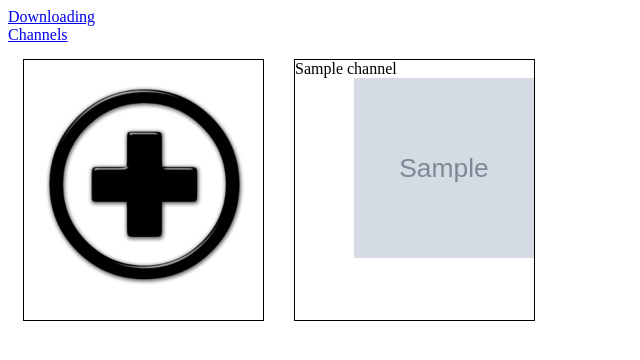
After one commit to leonardola/pythonYoutubeFinder, a Flask app: page /channels in a window 1280 px wide. The commit adds this page. Shown: the top 360 px of the page, without its empty margins (0-640 px from the left). Run offline with Flask 2, Linux system fonts and the light colour scheme; grey boxes marked "Sample" are stand-in pictures; a database or web service that is not in the repository returns one stand-in record (values such as "Sample title").

Commit message:
now its possible to add new channel from the web gui, also a thread was created when the server starts so it wont wait until the downloads finish #1

```diff
--- a/Database.py
+++ b/Database.py
@@ -18,9 +18,10 @@ class Database:
 
     #channel
 
-    def save_channel(self, name, date, id, unwanted_words):
+    #name, date, id, unwanted_words
+    def save_channel(self, data):
 
-        addedChannel = self.channels.insert({"name": name, "date": date,"id": id, "unwanted_words":unwanted_words})
+        addedChannel = self.channels.insert(data)
 
         return addedChannel
 
--- a/DownloadScheduler.py
+++ b/DownloadScheduler.py
@@ -3,6 +3,7 @@ __author__ = 'leonardoalbuquerque'
 import atexit
 from apscheduler.scheduler import Scheduler
 from Main import Main
+import thread
 
 class DownloadScheduler():
     def __init__(self, socketio):
@@ -11,7 +12,8 @@ class DownloadScheduler():
         cron = Scheduler(daemon=True)
         # Explicitly kick off the background thread
         cron.start()
-        main.start()
+        thread.start_new_thread(main.start, ())
+
 
         @cron.interval_schedule(hours=2)
         def job_function():
--- /dev/null
+++ b/static/css/channels.css
@@ -0,0 +1,43 @@
+
+#Channels .box{
+    float: left;
+    height: 260px;
+    width: 239px;
+    border: black 1px solid;
+    margin: 15px;
+}
+
+#Channels .channel_image_wrapper{
+    width: 180px;
+    height: 180px;
+    float: right;
+}
+#Channels .channel_image_wrapper img{
+    width: 180px;
+    height: 180px;
+}
+
+#Add_new_channel_button{
+    position: relative;
+}
+
+#Add_new_channel_button img{
+    width: 200px;
+    position: absolute;
+    top: 25px;
+    left: 21px;
+}
+
+#New_channel{
+    position: absolute;
+    border: 1px solid black;
+    top: 200px;
+    left: 559px;
+    background-color: white;
+    display: none;
+}
+#New_channel .channel_description{
+    float:left;
+    width: 200px;
+    height: 180px;
+}
--- /dev/null
+++ b/static/js/channels.js
@@ -0,0 +1,104 @@
+$(document).ready(function () {
+
+    $("#Add_new_channel_button").click(function (event) {
+        event.stopPropagation();
+        $("#New_channel").show();
+    });
+
+    $(document).click(function () {
+        $("#New_channel").hide();
+    });
+
+    $("#New_channel").click(function (event) {
+        event.stopPropagation();
+    });
+
+    $("#Channels .search_channel").click(function () {
+
+        var channelName = $("#New_channel .new_channel_name").val();
+
+        $.get("/channels/getDataByName/"+channelName, function (data) {
+            var channels = data.data;
+
+            var html = "";
+
+            for(var i in channels){
+                if(!channels.hasOwnProperty(i)){
+                    continue;
+                }else{
+                    var channel = channels[i];
+                }
+
+                var image = channel['snippet']['thumbnails']['medium']['url'];
+                var channelName = channel['snippet']['title'];
+                var channelDescription = channel['snippet']['description'];
+                var channelId = channel['id']['channelId'];
+
+                html +=
+                    '<option ' +
+                            'image_src="'+image+'" ' +
+                            'channel_id="'+channelId+'" ' +
+                            'channel_description="'+channelDescription+'" ' +
+                            'channel_id="'+channelId+'"'+
+                            'channel_name="'+channelName+'">'+
+                        channelName+
+                    '</option>'
+            }
+
+            $("#New_channel .channels_list").html(html);
+            $("#New_channel .channels_list").show();
+
+            $("#Channels .channels_list").change();
+
+        });
+    });
+
+    $("#Channels .channels_list").change(function () {
+        var selectedOption = $(this).find(":selected");
+
+        $("#New_channel img").attr("src",selectedOption.attr("image_src"));
+
+        var description = getSelectedChannelDescripton(selectedOption);
+        $("#New_channel .channel_description").html(description);
+
+    });
+
+    function getSelectedChannelDescripton(selectedOption){
+        var description = selectedOption.attr("channel_description");
+
+        return description || "No description provided";
+    }
+
+
+    $("#New_channel .add_channel").click(function () {
+        var selectedChannel = $("#Channels .channels_list").find(":selected");
+
+        var data =
+        {
+            id: selectedChannel.attr("channel_id"),
+            image: selectedChannel.attr("image_src"),
+            description: selectedChannel.attr("channel_description"),
+            date: $("#New_channel .start_date").val(),
+            name: selectedChannel.attr("channel_name"),
+            unwanted_words:getUnwantedWords()
+        };
+
+        $.ajax({
+            url: "/channel/add",
+            type: "POST",
+            contentType:"application/json",
+            dataType: "json",
+            data: JSON.stringify(data),
+            success: function (data) {
+                alert("success");
+            }
+        });
+        //$.ajax("/channel/add",data, );
+    });
+
+    function getUnwantedWords(){
+        var words = $("#New_channel .unwanted_words").val();
+
+        return words.split(";");
+    }
+});
--- /dev/null
+++ b/templates/channels.html.jinja2
@@ -0,0 +1,61 @@
+{% extends "header.html.jinja2" %}
+
+
+{% block title %}Downloading{% endblock %}
+{% block head %}
+    {{ super() }}
+    {% block javascript %}
+        <script src="{{url_for('static', filename='js/channels.js')}}"></script>
+        <link rel="stylesheet" type="text/css" href="{{url_for('static', filename='css/channels.css')}}">
+    {% endblock %}
+{% endblock %}
+
+{% block content %}
+    <div id="Channels">
+        <div id="Add_new_channel_button" class="box">
+            <img class="add_channel_image" src="{{ url_for('static',filename='images/plus.jpeg') }}">
+        </div>
+
+        {% for channel in channels %}
+            <a>
+                <div class="box" channel_id="{{ channel['id'] }}">
+                    {{ channel['name'] }}
+                    <div class="channel_image_wrapper">
+                        <img src="{{ channel['image'] }}">
+                    </div>
+                </div>
+            </a>
+        {% endfor %}
+
+
+
+        <div id="New_channel">
+            <label>Name:</label>
+            <input class="new_channel_name"></input>
+            <input class="search_channel" type="button" value="Search">
+
+            <select class="channels_list">
+
+            </select>
+            <div class="channel_data">
+                <div class="channel_description">
+                    Description
+                </div>
+                <div class="channel_image_wrapper">
+                    <img src="#">
+                </div>
+                <div>
+                    <label>Day to start Downloading from:</label>
+                    <input class="start_date" type="date">
+                </div>
+                <div>
+                    <label>Unwanted Words</label>
+                    <input class="unwanted_words" type="text" placeholder="word1;word2">
+                </div>
+            </div>
+            <input class="add_channel" type="button" value="Add">
+
+        </div>
+    </div>
+
+{% endblock %}
--- a/templates/downloading.html
+++ b/templates/downloading.html.jinja2
@@ -1,4 +1,4 @@
-{% extends "header.html" %}
+{% extends "header.html.jinja2" %}
 
 
 {% block title %}Downloading{% endblock %}
--- a/templates/header.html
+++ b/templates/header.html.jinja2
@@ -3,12 +3,14 @@
 <head>
     {% block head %}
 
-    <title>{% block title %}{% endblock %} - My Webpage</title>
-    <div>
-        <a href="{{url_for('downloading_page')}}"><div>Downloading</div></a>
+        <title>{% block title %}{% endblock %} - My Webpage</title>
         <script src="{{url_for('static', filename='jquery.js')}}"></script>
         <script src="{{url_for('static', filename='ejs.js')}}"></script>
-    </div>
+
+        <div>
+            <a href="{{url_for('downloading_page')}}"><div>Downloading</div></a>
+            <a href="{{url_for('channels_page')}}"><div>Channels</div></a>
+        </div>
     {% endblock %}
 </head>
 <body>
--- a/templates/home.html
+++ b/templates/home.html.jinja2
@@ -1,5 +1,5 @@
 <!DOCTYPE html>
-{% extends "header.html" %}
+{% extends "header.html.jinja2" %}
 <html lang="en">
 <head>
     <meta charset="UTF-8">
--- a/webMain.py
+++ b/webMain.py
@@ -3,20 +3,21 @@ __author__ = 'leonardoalbuquerque'
 from flask import Flask, render_template
 from flask.ext.socketio import SocketIO
 from flask.ext.socketio import send, emit
-
+from flask import jsonify
+from flask import request
 
 from Database import Database
 from DownloadScheduler import DownloadScheduler
-import thread
-
+from Finder import Finder
 app = Flask(__name__)
 app.config['SECRET_KEY'] = 'secret!'
 socketio = SocketIO(app)
 database = Database()
+finder = Finder("AIzaSyA_UtBFJDfg9EsdczPFyE9wt7oIm3m1O8E")
 
 @app.route('/')
 def hello():
-    return render_template('home.html')
+    return render_template('home.html.jinja2')
 
 
 @app.route('/downloading')
@@ -24,21 +25,51 @@ def downloading_page():
 
     downloading_videos = database.get_not_downloaded_videos()
 
-    return render_template('downloading.html', videos = downloading_videos)
+    return render_template('downloading.html.jinja2', videos = downloading_videos)
 
 @app.route("/video/delete/<video_id>", methods=["POST"])
 def delete_video(video_id):
     database.set_video_downloaded(video_id)
     return "ok"
 
+@app.route("/channels")
+def channels_page():
+    channels = database.get_channels_list()
+    return render_template("channels.html.jinja2", channels=channels)
+
+
+@app.route("/channels/getDataByName/<channel_name>")
+def getChannelDataByName(channel_name):
+    data = finder.get_channels_with_name(channel_name)
+
+    return jsonify(data=data)
+
+
+@app.route("/getChannelData/<channel_id>")
+def getChannelData(channel_id):
+    finder.get_channel_data(channel_id)
+
+    return "ok"
+
+@app.route("/channel/add", methods=["GET","POST"])
+def addChannel():
+    requerst_type = request.headers.get('content-type')
+    data = request.json#getRequestData()
+    database.save_channel(data)
+    return "ok"
+
+
+
 @socketio.on('my event')
 def handle_my_custom_event(json):
     emit('my response', json)
 
 
-
+def getRequestData():
+    imutableData = request.form
+    return {k:v for k,v in imutableData.items()}
 
 if __name__ == '__main__':
-    DownloadScheduler(socketio)
+    #DownloadScheduler(socketio)
     app.debug = True
     socketio.run(app, use_reloader=True)
```
Also changed, not shown: Finder.py (+21 -0 lines), static/images/plus.jpeg (added).
